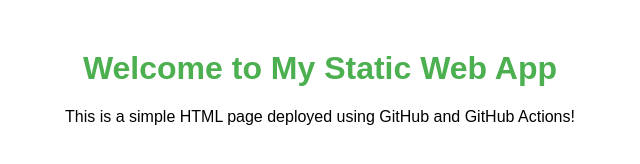
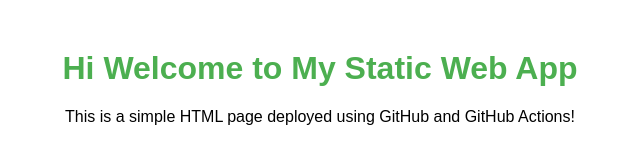
Before and after one commit to Krishnateja25/webapp-1010, a plain HTML site: page static-webapp/index.html in a window 1280 px wide. Shown: the whole page, without its empty margins (320-960 px from the left). Drawn offline with Linux system fonts and the light colour scheme.

Commit message:
Update index.html

```diff
--- a/static-webapp/index.html
+++ b/static-webapp/index.html
@@ -16,7 +16,7 @@
     </style>
 </head>
 <body>
-    <h1>Welcome to My Static Web App</h1>
+    <h1>Hi Welcome to My Static Web App</h1>
     <p>This is a simple HTML page deployed using GitHub and GitHub Actions!</p>
 </body>
 </html>
```
